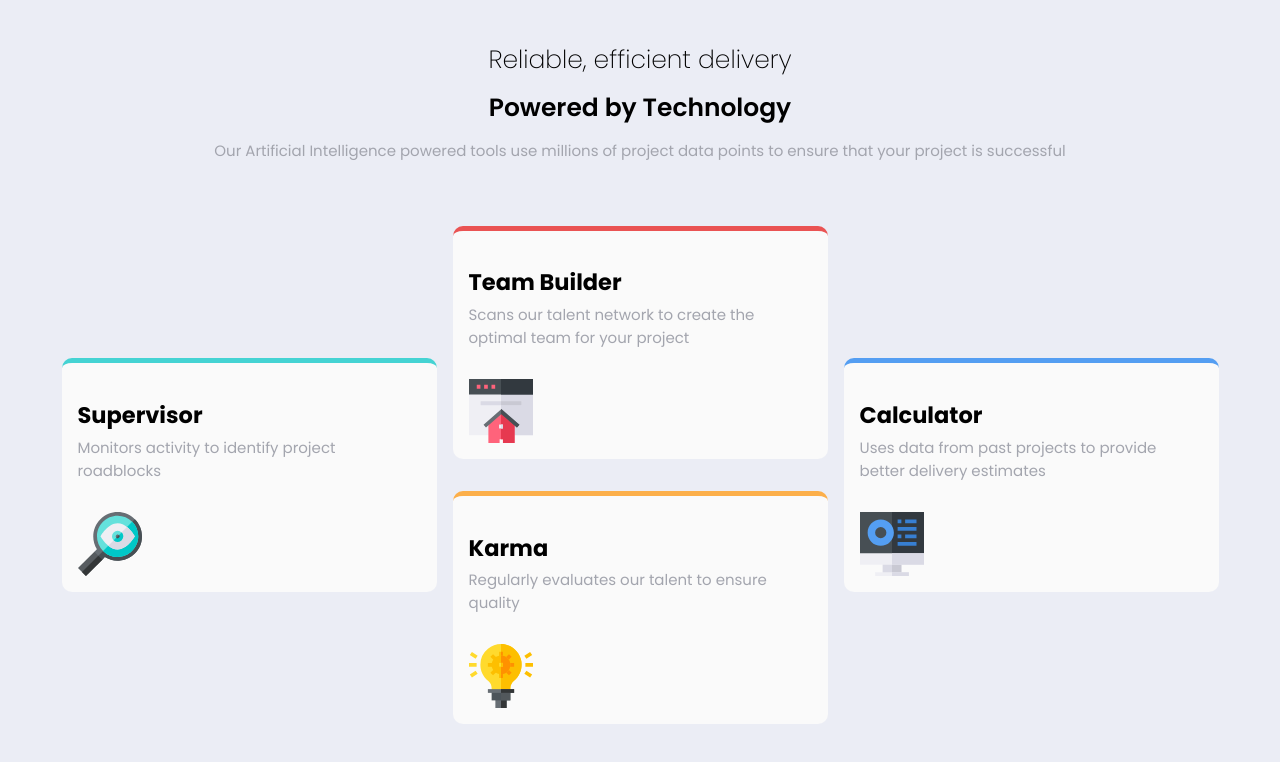
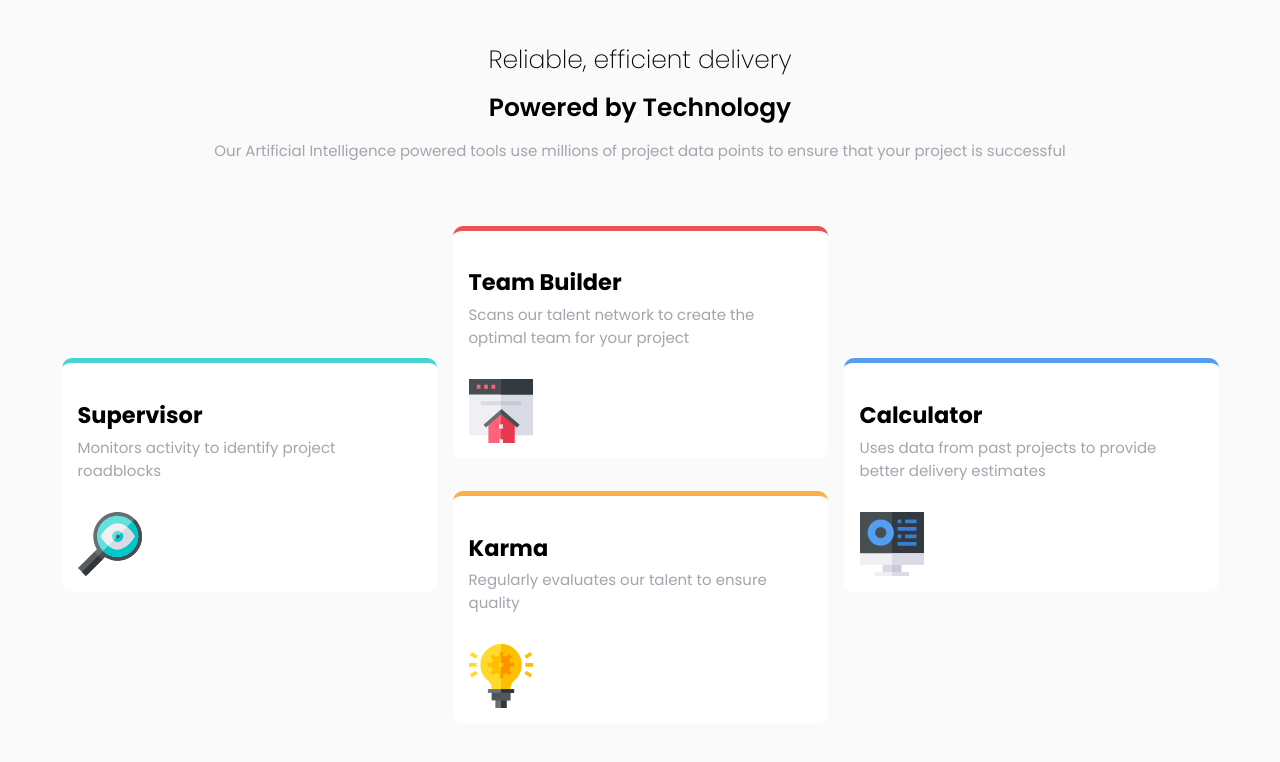
Before and after one commit to Jimztech/four-card, a plain HTML site: page index.html in a window 1280 px wide. Drawn offline with Linux system fonts and the light colour scheme.

Commit message:
new-commits

```diff
--- a/styles.css
+++ b/styles.css
@@ -13,7 +13,7 @@ img, picture, video, canvas, svg {
 body {
     padding: 0px;
     margin: 0 auto;
-    background: hsl(228, 33%, 94%);
+    background: hsl(0, 0%, 98%);
     font-family: "Poppins", sans-serif;
     font-size: 0.9375rem;
 }
@@ -65,7 +65,7 @@ p {
     flex-direction: column;
     margin-bottom: 1rem;
     padding: 1rem;
-    background: hsl(0, 0%, 98%);
+    background: hsl(0, 0%, 100%);
     border-radius: 0.625rem;
 }
 
@@ -108,4 +108,5 @@ img {
     .light-heading, .heading, .paragraph {
         text-align: center;
     }
+
 }
```
